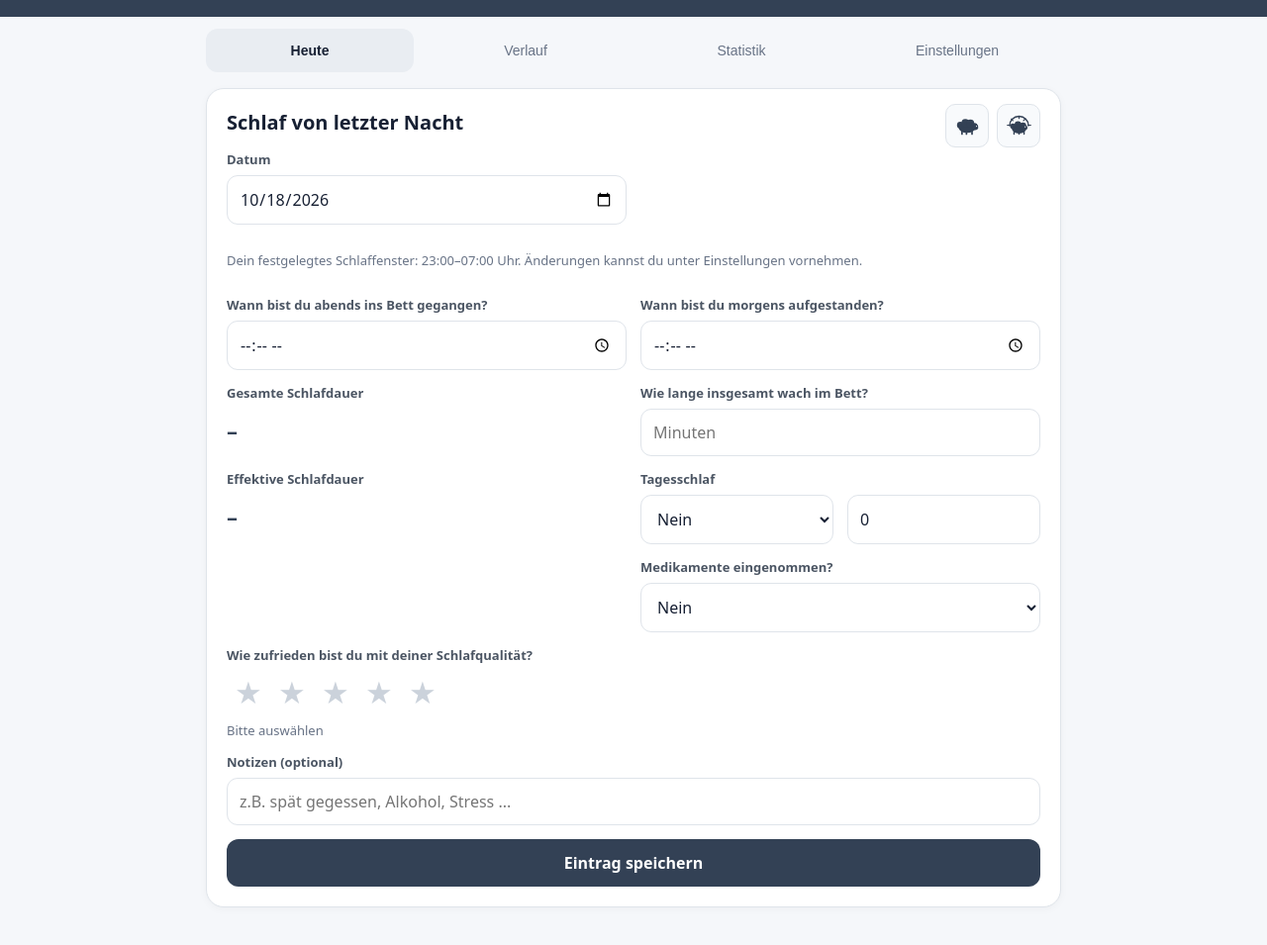
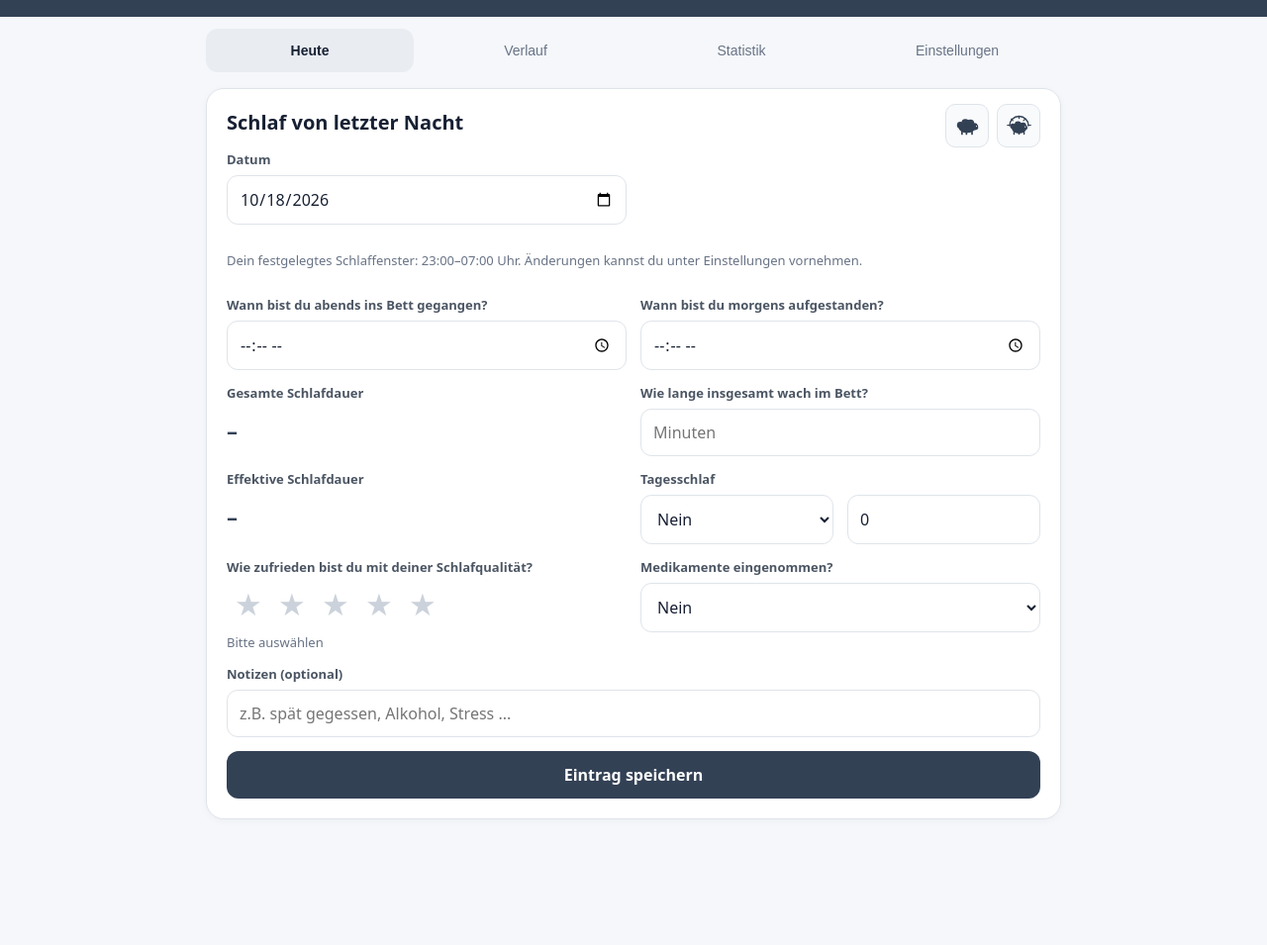
Before and after one commit to digitaless/schlaftagebuch, a website built with Vite: page index.html in a window 1280 px wide. Shown: the part 81-1036 px from the top of the page at 99% size. After the commit the page ends 974 px from the top, so only its background shows below. Built offline with nearby package versions, Linux system fonts and the light colour scheme.

Commit message:
feat: add sleep quality rating field and update styles

```diff
--- a/index.html
+++ b/index.html
@@ -112,6 +112,18 @@
             </div>
           </div>
 
+          <div class="field quality-field">
+            <label>Wie zufrieden bist du mit deiner Schlafqualität?</label>
+            <div class="stars" id="stars" role="group" aria-label="Schlafqualität">
+              <button type="button" class="star" data-value="1" aria-label="1 von 5 Sternen">★</button>
+              <button type="button" class="star" data-value="2" aria-label="2 von 5 Sternen">★</button>
+              <button type="button" class="star" data-value="3" aria-label="3 von 5 Sternen">★</button>
+              <button type="button" class="star" data-value="4" aria-label="4 von 5 Sternen">★</button>
+              <button type="button" class="star" data-value="5" aria-label="5 von 5 Sternen">★</button>
+            </div>
+            <div class="small" id="qualityText" aria-live="polite">Bitte auswählen</div>
+          </div>
+
           <div class="field medication-field">
             <label for="medication">Medikamente eingenommen?</label>
             <select id="medication">
@@ -123,18 +135,6 @@
           <div class="field medication-field" id="medicationNameField" hidden>
             <label for="medicationName">Welches?</label>
             <input id="medicationName" type="text" maxlength="500" placeholder="Medikament">
-          </div>
-
-          <div class="field full">
-            <label>Wie zufrieden bist du mit deiner Schlafqualität?</label>
-            <div class="stars" id="stars" role="group" aria-label="Schlafqualität">
-              <button type="button" class="star" data-value="1" aria-label="1 von 5 Sternen">★</button>
-              <button type="button" class="star" data-value="2" aria-label="2 von 5 Sternen">★</button>
-              <button type="button" class="star" data-value="3" aria-label="3 von 5 Sternen">★</button>
-              <button type="button" class="star" data-value="4" aria-label="4 von 5 Sternen">★</button>
-              <button type="button" class="star" data-value="5" aria-label="5 von 5 Sternen">★</button>
-            </div>
-            <div class="small" id="qualityText" aria-live="polite">Bitte auswählen</div>
           </div>
 
           <div class="field full">
--- a/src/styles.css
+++ b/src/styles.css
@@ -457,6 +457,10 @@ main {
 
 .medication-field {
   grid-column: 2;
+}
+
+.quality-field {
+  grid-column: 1;
 }
 
 [hidden] {
```
